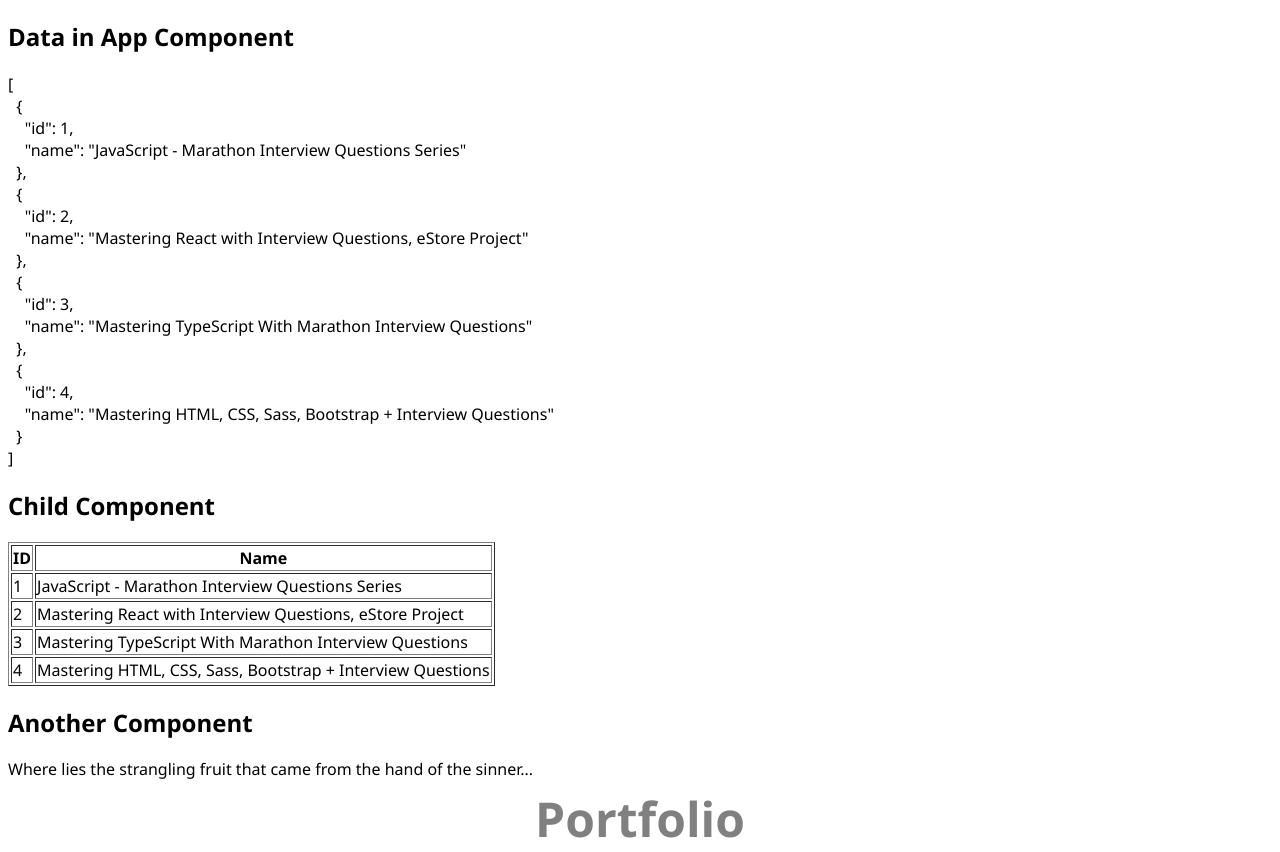
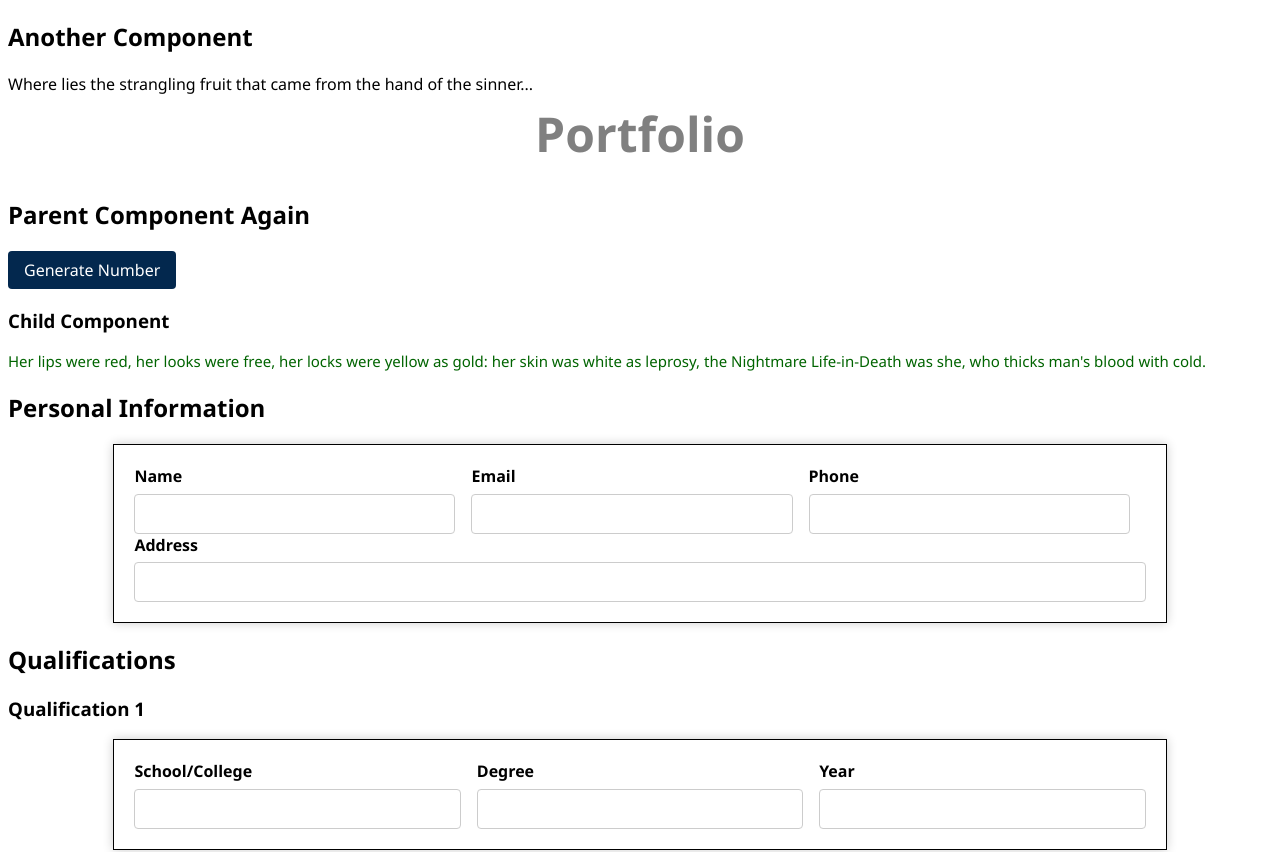
Before and after one commit to darlenewagner/miniPortfolio, an Angular app: page / in a window 1280 px wide. Shown: the top 852 px of the page. Built offline with nearby package versions, Linux system fonts and the light colour scheme.

Commit message:
Learning @Input and @Output decorators.

```diff
--- a/src/app/app.html
+++ b/src/app/app.html
@@ -1,4 +1,4 @@
- <div class="container">
+<!-- <div class="container">
    <div class="parent">
      <h2>Data in App Component</h2>
      <pre>{{courses | json}}</pre>
@@ -7,7 +7,7 @@
      <h2>Child Component</h2>
      <app-child [showData]="courses"></app-child>
    </div>
- </div>
+ </div> -->
 
  <!-- <div>
   <h2>Parent Component</h2>
--- a/src/app/child/child.html
+++ b/src/app/child/child.html
@@ -1,4 +1,4 @@
-<table border="1">
+<!-- <table border="1">
     <thead>
         <th>ID</th>
         <th>Name</th>
@@ -9,4 +9,4 @@
             <td>{{item.name}}</td>
         </tr>
     </tbody>
-</table>
+</table> -->
```
